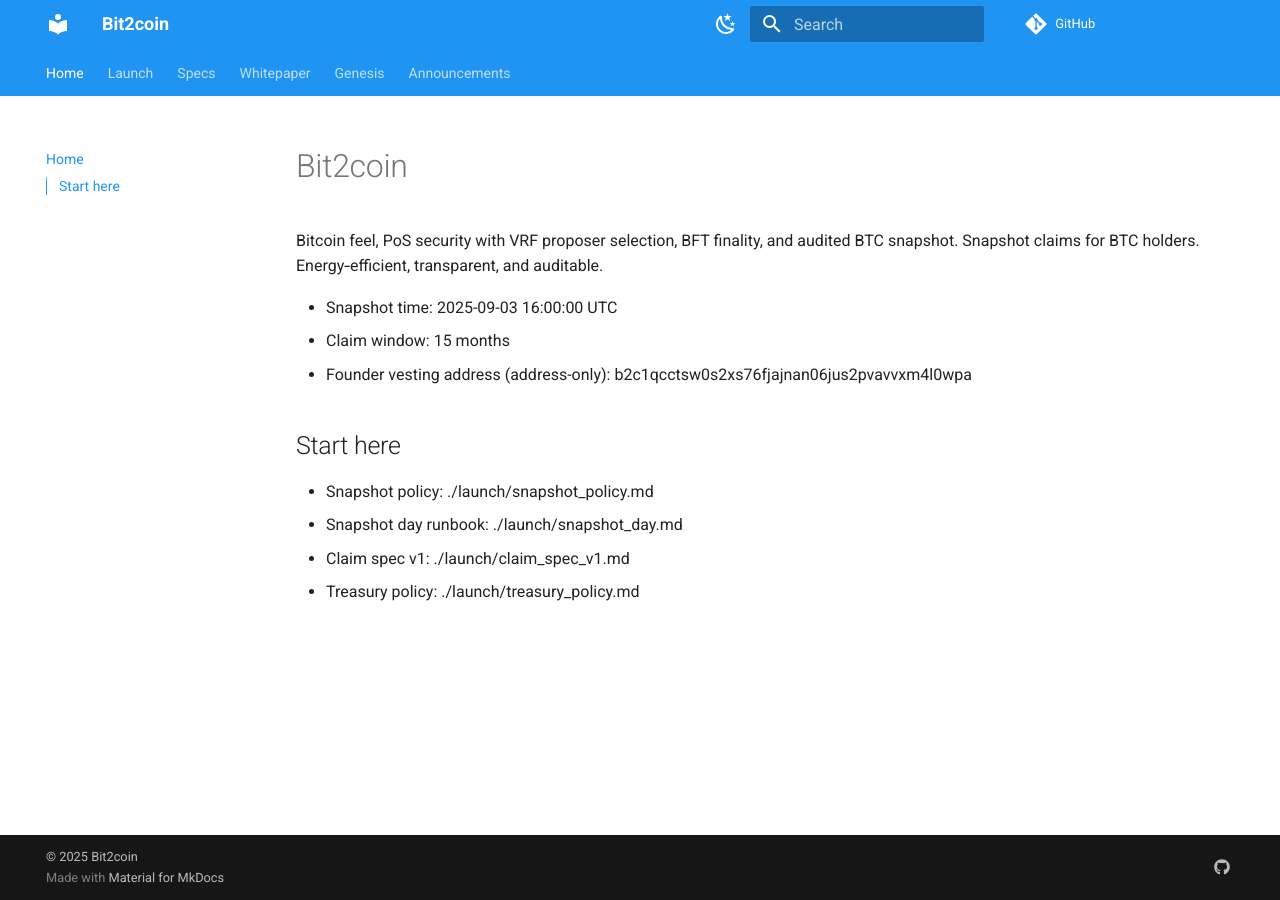
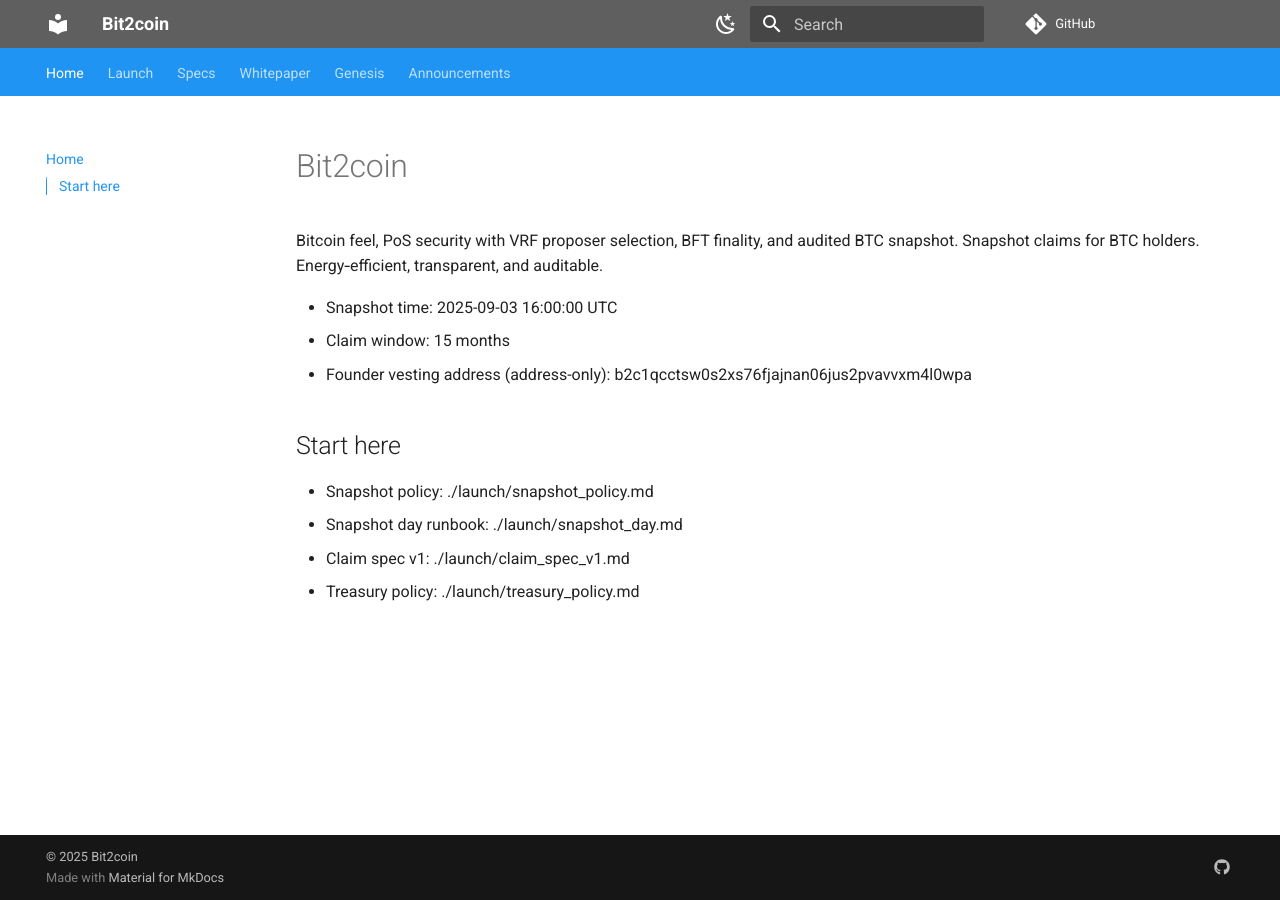
Before and after one commit to sa2shinakamo2/bit2coin, an MkDocs documentation site: the page built from docs/index.md, in a window 1280 px wide. Built offline with MkDocs 1.6.1 and Material for MkDocs 9.7.7, drawn with Linux system fonts in a browser that asks for light colours; comment, search, counter and statistics services are not loaded.

Commit message:
Docs: apply futuristic styling across pages (extra_css), fix landing footer ©

```diff
--- /dev/null
+++ b/docs/assets/theme/docs-fx.css
@@ -0,0 +1,20 @@
+/* Futuristic styling to align docs with landing */
+:root{
+  --fx-grid: radial-gradient(circle, rgba(255,255,255,0.05) 1px, transparent 1px);
+}
+.md-typeset{scroll-behavior:smooth}
+/* Background grid */
+.md-main{background-image:var(--fx-grid);background-size:24px 24px}
+/* Gradient headings */
+.md-typeset h1 strong,.md-typeset h2 strong{background:linear-gradient(90deg,#93c5fd,#a78bfa,#f472b6);-webkit-background-clip:text;background-clip:text;color:transparent}
+/* Buttons & links hover */
+.md-typeset a{transition:color .2s ease}
+.md-typeset a:hover{color:#93c5fd}
+/* Card-like admonitions */
+.md-typeset .admonition{border-radius:12px;border:1px solid #222;background:#121212}
+/* Table styling */
+.md-typeset table{border:1px solid #222;border-radius:8px;overflow:hidden}
+/* Code blocks */
+.md-typeset pre>code{border-radius:10px}
+/* Top header transparency effect */
+.md-header{backdrop-filter:saturate(140%) blur(6px); background:rgba(10,10,10,.65)}
--- a/docs/landing/index.html
+++ b/docs/landing/index.html
@@ -87,7 +87,7 @@
   </script>
 
   <footer class="container footer">
-    <span> 2025 Bit2coin</span>
+    <span>© 2025 Bit2coin</span>
     <a href="/">Home</a>
     <a href="/whitepaper/bit2coin_whitepaper/">Whitepaper</a>
     <a href="/launch/treasury_policy/">Treasury</a>
--- a/mkdocs.yml
+++ b/mkdocs.yml
@@ -61,3 +61,9 @@
     - icon: fontawesome/brands/github
       link: https://github.com/sa2shinakamo2/bit2coin
       name: GitHub
+  meta:
+    - property: og:image
+      content: /landing/og.svg
+
+extra_css:
+  - assets/theme/docs-fx.css
```
